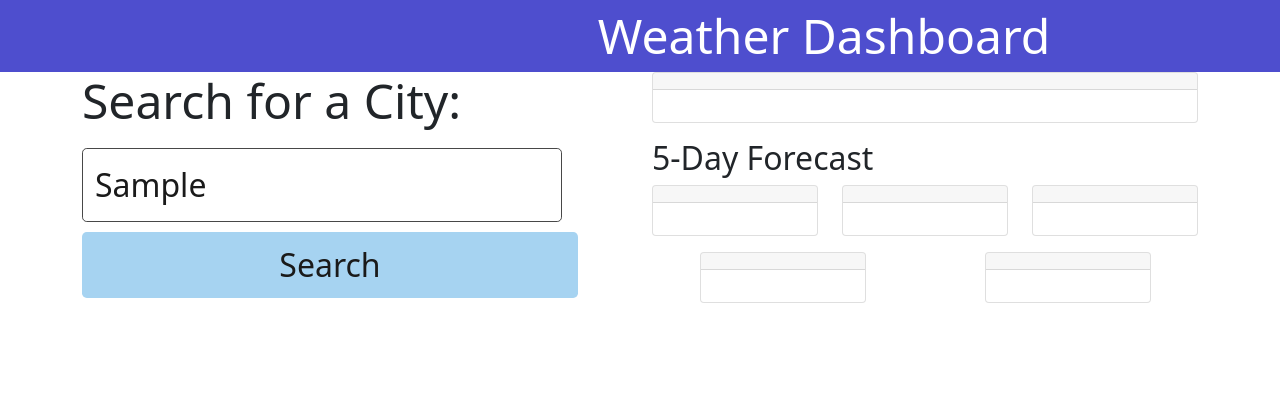
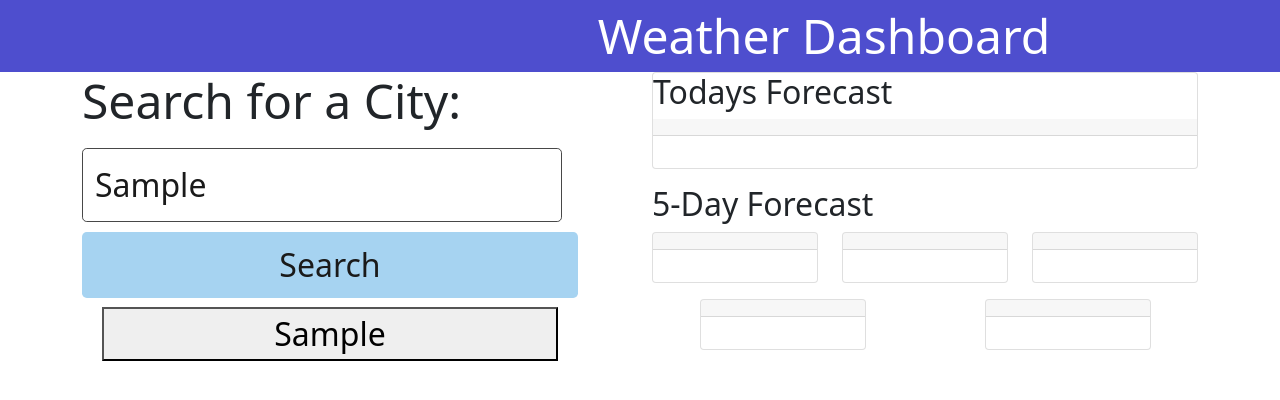
Before and after one commit to Paysen1/Weather-Checker, a plain HTML site: page index.html in a window 1280 px wide. Both pictures are taken after typing "Sample" into the empty fields and a click on the button "Search". Drawn offline with nearby package versions, Linux system fonts and the light colour scheme; no server answers.

Commit message:
Java now saves and adds previous, html changes,css

```diff
--- a/assets/script.js
+++ b/assets/script.js
@@ -14,7 +14,7 @@ var Date5 = document.querySelector("#Date5");
 var SearchBtn = document.querySelector("#btn");
 var SearchInput = document.querySelector("#search-input");
 
-// Function to clear forecast data and date elements
+// Function to clear all of the previous forcast elements.
 function clearForecast() {
   weatherToday.textContent = "";
   weatherOne.textContent = "";
@@ -61,7 +61,7 @@ async function getWeatherForecast(city) {
     weatherToday.appendChild(todayHumidityElement);
     weatherToday.appendChild(todayIconElement);
 
-    // Next 5 days' forecast
+    // Next 5 days forecast
     console.log("Next 5 Days' Forecast:");
     for (let i = 0; i < 5; i++) {
       console.log(data.list[i]);
@@ -73,7 +73,7 @@ async function getWeatherForecast(city) {
       const humidityElement = document.createElement('span');
       humidityElement.textContent = `Humidity: ${data.list[i].main.humidity}%`;
 
-  // Create weather icon element
+  // Create weather icon
       const iconElement = document.createElement('img');
       const iconUrl = `http://openweathermap.org/img/w/${data.list[i].weather[0].icon}.png`;
       iconElement.src = iconUrl;
@@ -131,6 +131,46 @@ async function getWeatherForecast(city) {
   }
 }
 
+// Saving the previous searches to local storage and placing them below the search button
+function saveSearchHistory(city) {
+  let searchHistory = localStorage.getItem('searchHistory');
+  if (!searchHistory) {
+    searchHistory = [];
+  } else {
+    searchHistory = JSON.parse(searchHistory);
+  }
+
+  // Remove the oldest search if the history exceeds 5 entries
+  if (searchHistory.length >= 5) {
+    searchHistory.shift();
+  }
+
+  // Add the new search to the history
+  searchHistory.push(city);
+
+  localStorage.setItem('searchHistory', JSON.stringify(searchHistory));
+}
+
+function updateSearchHistoryUI() {
+  const searchHistory = JSON.parse(localStorage.getItem('searchHistory'));
+  const searchHistoryContainer = document.querySelector("#searchHistory");
+  searchHistoryContainer.innerHTML = "";
+
+  // Adding the responces back into the code as buttons
+  if (searchHistory && searchHistory.length > 0) {
+    for (let i = searchHistory.length - 1; i >= 0; i--) {
+      const searchItem = document.createElement('button');
+      searchItem.setAttribute('type', 'button');
+      searchItem.classList.add('search-history-item');
+      searchItem.textContent = searchHistory[i];
+      searchItem.addEventListener("click", function () {
+        SearchInput.value = searchHistory[i];
+      });
+      searchHistoryContainer.appendChild(searchItem);
+    }
+  }
+}
+
 
 // Event listener for the search button
 SearchBtn.addEventListener("click", function (event) {
@@ -139,5 +179,8 @@ SearchBtn.addEventListener("click", function (event) {
   if (city) {
     clearForecast();
     getWeatherForecast(city);
+    saveSearchHistory(city);
+    updateSearchHistoryUI();
   }
 });
+window.addEventListener('load', updateSearchHistoryUI);
--- a/assets/style.css
+++ b/assets/style.css
@@ -27,6 +27,10 @@
     border-radius: 0.3rem;
   }
 
+  #weatherToday{
+
+  }
+
 #btn {
     width: 31rem;
     text-align: center;
@@ -43,8 +47,19 @@
     transition: color 0.2s ease-in-out, background-color 0.2s ease-in-out;
   }
 
-  .weather-box {
-    margin-bottom: 10px;
-    padding: 10px;
-    border: 1px solid #ccc;
+
+  #searchHistory{
+    width: 31rem;
+    text-align: center;
+    display: flex;
+    flex-direction: column;
+    padding: 0.5rem 1.2rem;
+    margin: 0;
+    text-decoration: none;
+    font-size: 2rem;
+    border-radius: 0.3rem;
+    border: 1px solid transparent;
+    outline: none;
+    color: #1a1a1a;
+    transition: color 0.2s ease-in-out, background-color 0.2s ease-in-out;
   }
--- a/index.html
+++ b/index.html
@@ -17,14 +17,16 @@
                 <form id="search-city" class="city-selector">
                     <input id="search-input" type="text" placeholder="Please Enter City">
                     <button id="btn">Search</button>
+                    <div id="searchHistory"></div>
                 </form>
             </div>
             <div class="col-md-6">
                 <div class="col-sm-6 col-lg-12 mb-3">
                     <div class="card">
-                        <h3 class="card-header" id="Today">Date 1</h3>
-                        <div class="card-body">
-                            <p class="card-text" id="weatherToday">Info 1</p>
+                        <h2>Todays Forecast</h2>
+                            <h3 class="card-header" id="Today">Date 1</h3>
+                            <div class="card-body">
+                                <p class="card-text" id="weatherToday">Info 1</p>
                         </div>
                     </div>
                 </div>
```
